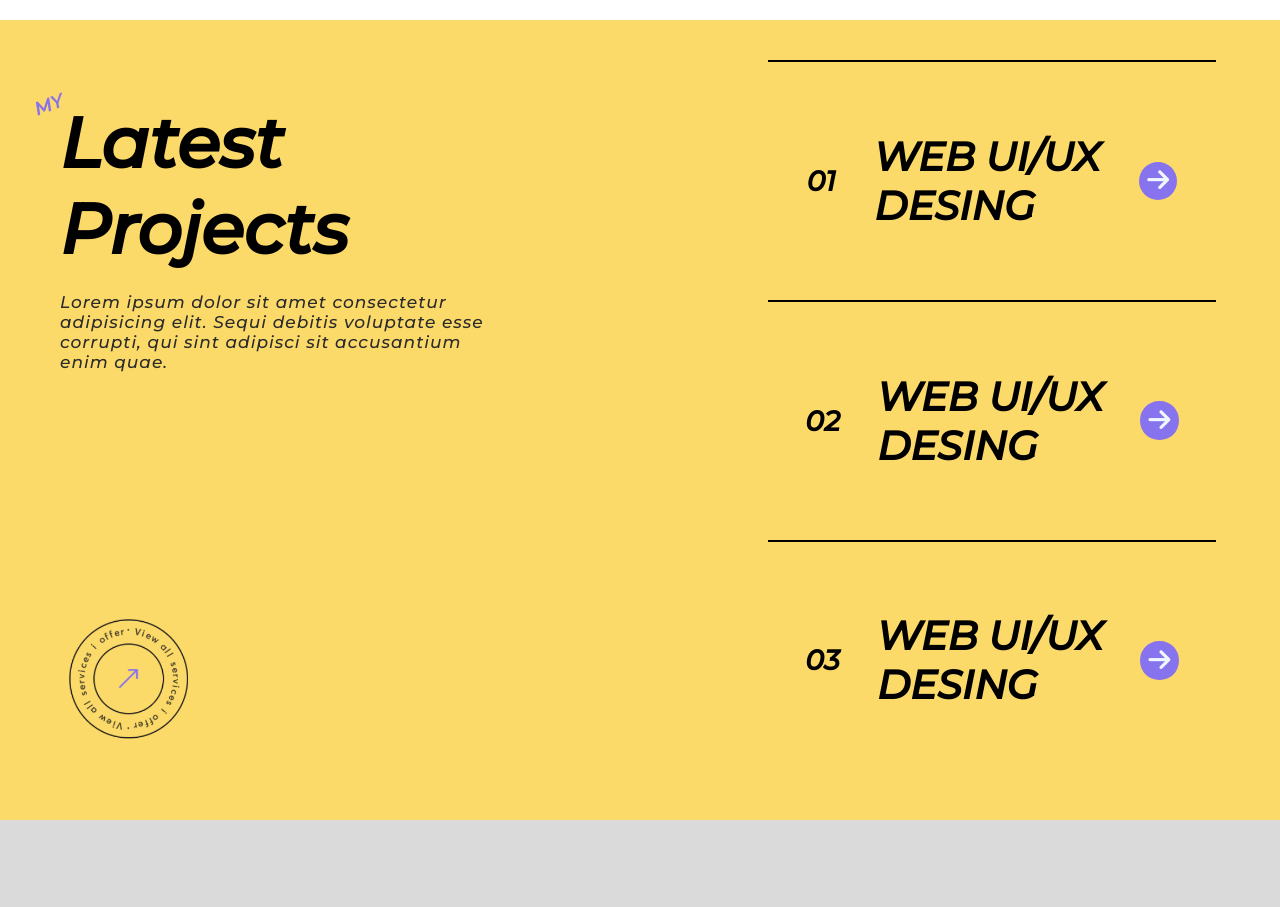
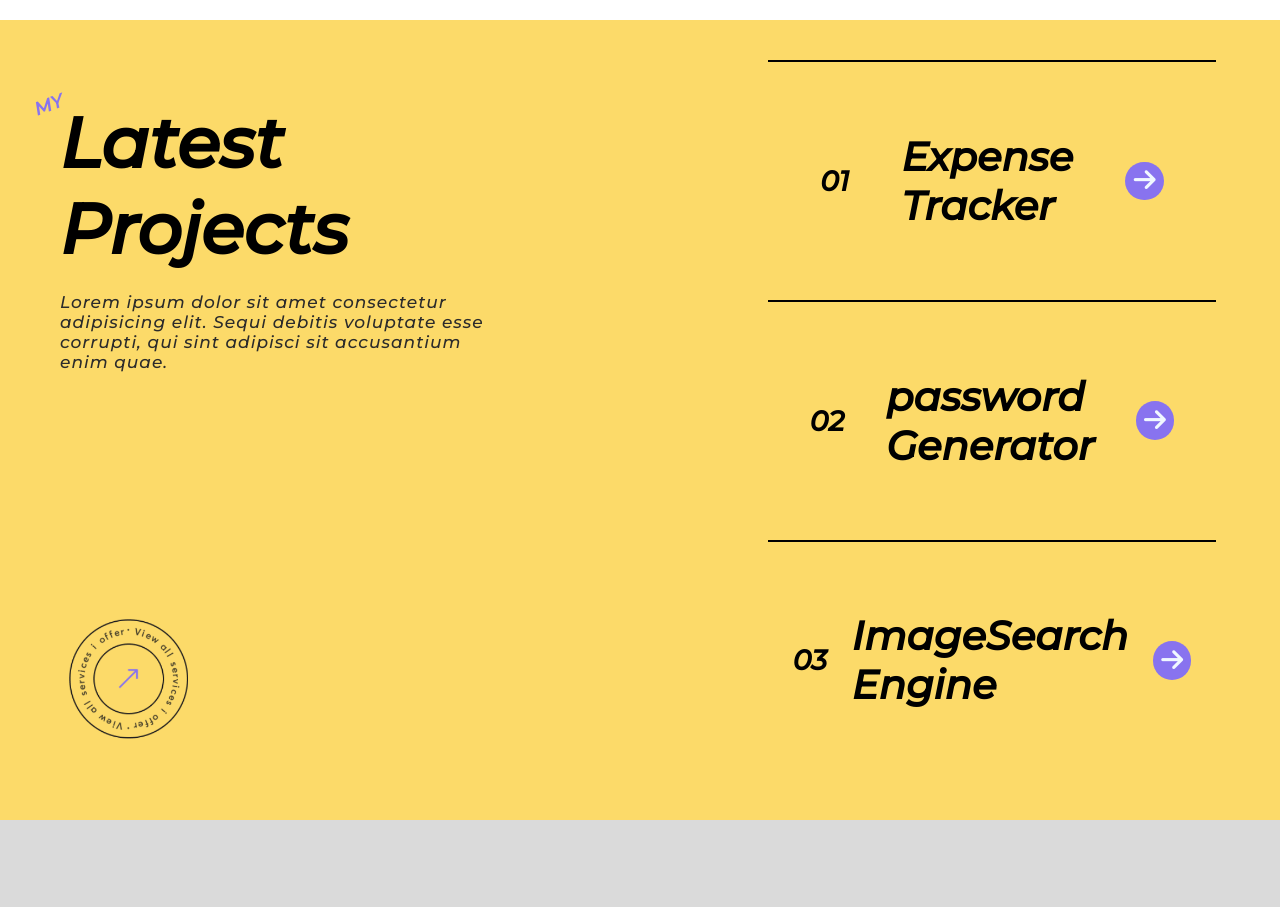
Before and after one commit to rajaNayak123/myPortfolio, a plain HTML site: page index.html in a window 1280 px wide. Shown: the part 780-1687 px from the top of the page. Drawn offline with Linux system fonts and the light colour scheme; a web font is replaced by a local one.

Commit message:
add project link

```diff
--- a/index.html
+++ b/index.html
@@ -58,18 +58,23 @@
             <div id="left">
                 <div class="box">
                     <h4>01</h4>
-                    <h1>WEB UI/UX <br>DESING</h1>
-                    <div class="circle"><i class="fa-solid fa-arrow-right"></i></div>
+                    <h1>Expense<br>Tracker</h1>
+                    <div class="circle"><a href="https://github.com/rajaNayak123/Expense-Tracker"><i
+                                class="fa-solid fa-arrow-right"></i></a></div>
                 </div>
                 <div class="box">
                     <h4>02</h4>
-                    <h1>WEB UI/UX <br>DESING</h1>
-                    <div class="circle"><i class="fa-solid fa-arrow-right"></i></div>
+                    <h1>password <br>Generator</h1>
+                    <div class="circle"><a href="https://github.com/rajaNayak123/passwordGenerator-React"><i
+                                class="fa-solid fa-arrow-right"></i></a></div>
                 </div>
                 <div class="box">
                     <h4>03</h4>
-                    <h1>WEB UI/UX <br>DESING</h1>
-                    <div class="circle"><i class="fa-solid fa-arrow-right"></i></div>
+                    <h1> ImageSearch
+                        <br>Engine
+                    </h1>
+                    <div class="circle"><a href="https://github.com/rajaNayak123/imageSearchEngine"><i
+                                class="fa-solid fa-arrow-right"></i></a></div>
                 </div>
             </div>
         </div>
```
